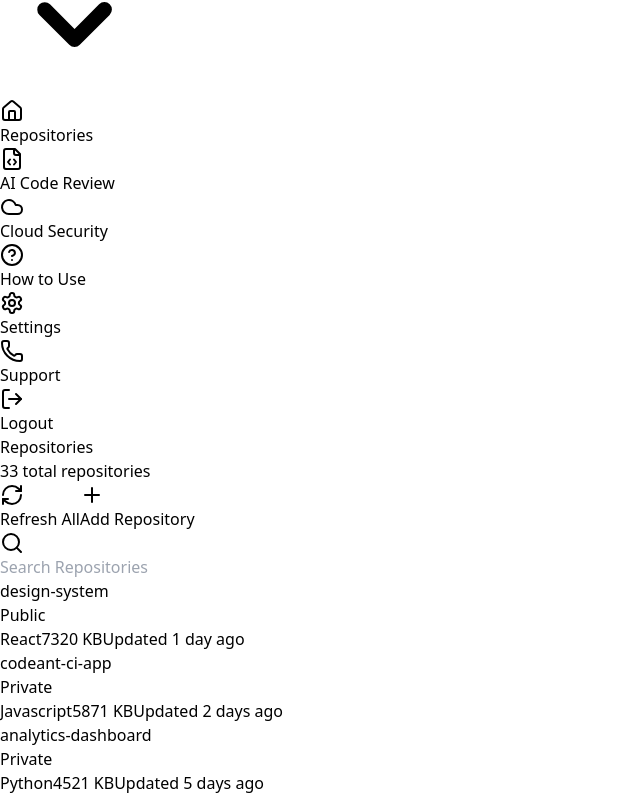
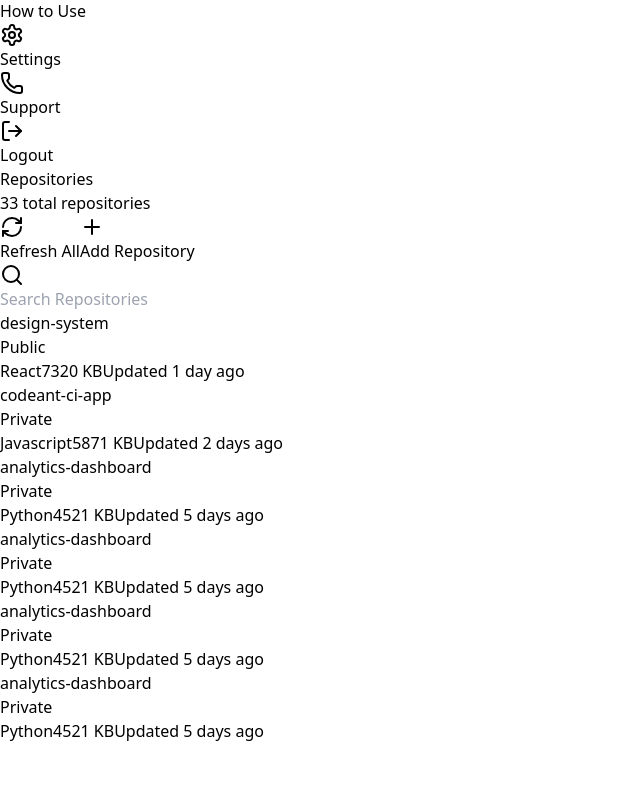
Before and after one commit to Nitish0777/codeantai, a React (Vite) app: page / in a window 1280 px wide. Shown: the part 634-1429 px from the top of the page, without its empty margins (0-640 px from the left). After the commit the page ends 1377 px from the top, so only its background shows below. Built offline with nearby package versions, Linux system fonts and the light colour scheme.

Commit message:
refactor Aside component: improve formatting, enhance sidebar functionality, and update repository list display

```diff
--- a/src/components/Aside.jsx
+++ b/src/components/Aside.jsx
@@ -1,4 +1,4 @@
-import React, { useState } from 'react';
+import React, { useState } from "react";
 import {
   Menu,
   Search,
@@ -10,16 +10,55 @@ import {
   HelpCircle,
   Settings,
   Phone,
-  LogOut
-} from 'lucide-react';
+  LogOut,
+} from "lucide-react";
 
 const Layout = () => {
   const [isSidebarOpen, setSidebarOpen] = useState(false);
 
   const repositories = [
-    { name: 'design-system', language: 'React', size: '7320 KB', updated: '1 day ago', isPublic: true },
-    { name: 'codeant-ci-app', language: 'Javascript', size: '5871 KB', updated: '2 days ago', isPrivate: true },
-    { name: 'analytics-dashboard', language: 'Python', size: '4521 KB', updated: '5 days ago', isPrivate: true },
+    {
+      name: "design-system",
+      language: "React",
+      size: "7320 KB",
+      updated: "1 day ago",
+      isPublic: true,
+    },
+    {
+      name: "codeant-ci-app",
+      language: "Javascript",
+      size: "5871 KB",
+      updated: "2 days ago",
+      isPrivate: true,
+    },
+    {
+      name: "analytics-dashboard",
+      language: "Python",
+      size: "4521 KB",
+      updated: "5 days ago",
+      isPrivate: true,
+    },
+    {
+      name: "analytics-dashboard",
+      language: "Python",
+      size: "4521 KB",
+      updated: "5 days ago",
+      isPrivate: true,
+    },
+    {
+      name: "analytics-dashboard",
+      language: "Python",
+      size: "4521 KB",
+      updated: "5 days ago",
+      isPrivate: true,
+    },
+    {
+      name: "analytics-dashboard",
+      language: "Python",
+      size: "4521 KB",
+      updated: "5 days ago",
+      isPrivate: true,
+    },
   ];
 
   return (
@@ -30,16 +69,20 @@ const Layout = () => {
           <Menu className="w-6 h-6" />
         </button>
         <div className="flex items-center">
-          <img src="src\assets\logo.png" alt="CodeAnt AI Logo" className="h-8 w-8 mr-2" />
+          <img
+            src="src\assets\logo.png"
+            alt="CodeAnt AI Logo"
+            className="h-8 w-8 mr-2"
+          />
           <span className="text-xl font-semibold">CodeAnt AI</span>
         </div>
         <div className="w-6" />
       </header>
 
-      {/* Sidebar - Modified for 40% height and animation */}
+      {/* Sidebar  */}
       <aside
         className={`fixed lg:inset-y-0 lg:left-0 z-30 w-full lg:w-64 bg-white border-b lg:border-r lg:border-b-0 transition-all duration-300 ease-in-out
-          ${isSidebarOpen ? 'top-0' : '-top-[40vh]'}
+          ${isSidebarOpen ? "top-0" : "-top-[40vh]"}
           lg:transform-none lg:top-0
           h-[40vh] lg:h-screen
           shadow-lg lg:shadow-none
@@ -52,14 +95,28 @@ const Layout = () => {
             className="lg:hidden absolute top-4 right-4 p-2 text-gray-500 hover:text-gray-700"
             onClick={() => setSidebarOpen(false)}
           >
-            <svg className="w-6 h-6" fill="none" viewBox="0 0 24 24" stroke="currentColor">
-              <path strokeLinecap="round" strokeLinejoin="round" strokeWidth={2} d="M6 18L18 6M6 6l12 12" />
+            <svg
+              className="w-6 h-6"
+              fill="none"
+              viewBox="0 0 24 24"
+              stroke="currentColor"
+            >
+              <path
+                strokeLinecap="round"
+                strokeLinejoin="round"
+                strokeWidth={2}
+                d="M6 18L18 6M6 6l12 12"
+              />
             </svg>
           </button>
 
           {/* Logo - Hidden on mobile */}
           <div className="hidden lg:flex items-center mb-8">
-            <img src="/api/placeholder/32/32" alt="CodeAnt AI Logo" className="h-8 w-8 mr-3" />
+            <img
+              src="src\assets\logo.png"
+              alt="CodeAnt AI Logo"
+              className="h-8 w-8 mr-3"
+            />
             <span className="text-xl font-semibold">CodeAnt AI</span>
           </div>
 
@@ -75,23 +132,38 @@ const Layout = () => {
 
           {/* Navigation - Condensed for mobile */}
           <nav className="flex-1 space-y-1 overflow-y-auto">
-            <a href="#" className="flex items-center px-3 py-2 text-blue-600 bg-blue-50 rounded-lg">
+            <a
+              href="#"
+              className="flex items-center px-3 py-2 text-blue-600 bg-blue-50 rounded-lg"
+            >
               <Home className="w-5 h-5 mr-3" />
               <span>Repositories</span>
             </a>
-            <a href="#" className="flex items-center px-3 py-2 text-gray-700 hover:bg-gray-100 rounded-lg">
+            <a
+              href="#"
+              className="flex items-center px-3 py-2 text-gray-700 hover:bg-gray-100 rounded-lg"
+            >
               <FileCode className="w-5 h-5 mr-3" />
               <span>AI Code Review</span>
             </a>
-            <a href="#" className="flex items-center px-3 py-2 text-gray-700 hover:bg-gray-100 rounded-lg">
+            <a
+              href="#"
+              className="flex items-center px-3 py-2 text-gray-700 hover:bg-gray-100 rounded-lg"
+            >
               <Cloud className="w-5 h-5 mr-3" />
               <span>Cloud Security</span>
             </a>
-            <a href="#" className="flex items-center px-3 py-2 text-gray-700 hover:bg-gray-100 rounded-lg">
+            <a
+              href="#"
+              className="flex items-center px-3 py-2 text-gray-700 hover:bg-gray-100 rounded-lg"
+            >
               <HelpCircle className="w-5 h-5 mr-3" />
               <span>How to Use</span>
             </a>
-            <a href="#" className="flex items-center px-3 py-2 text-gray-700 hover:bg-gray-100 rounded-lg">
+            <a
+              href="#"
+              className="flex items-center px-3 py-2 text-gray-700 hover:bg-gray-100 rounded-lg"
+            >
               <Settings className="w-5 h-5 mr-3" />
               <span>Settings</span>
             </a>
@@ -99,11 +171,17 @@ const Layout = () => {
 
           {/* Bottom Menu - Only visible on desktop */}
           <div className="hidden lg:block pt-6 space-y-1 border-t">
-            <a href="#" className="flex items-center px-3 py-2 text-gray-700 hover:bg-gray-100 rounded-lg">
+            <a
+              href="#"
+              className="flex items-center px-3 py-2 text-gray-700 hover:bg-gray-100 rounded-lg"
+            >
               <Phone className="w-5 h-5 mr-3" />
               <span>Support</span>
             </a>
-            <a href="#" className="flex items-center px-3 py-2 text-gray-700 hover:bg-gray-100 rounded-lg">
+            <a
+              href="#"
+              className="flex items-center px-3 py-2 text-gray-700 hover:bg-gray-100 rounded-lg"
+            >
               <LogOut className="w-5 h-5 mr-3" />
               <span>Logout</span>
             </a>
@@ -113,7 +191,9 @@ const Layout = () => {
 
       {/* Main Content */}
       <main className="lg:ml-64 min-h-screen pt-16 lg:pt-0">
-        <div className="p-6">
+        <div className="p-6 lg border">
+          {/* Repository List */}
+          <div className="border border-grey rounded-lg ">
             {/* Repository Header */}
             <div className="flex flex-col sm:flex-row sm:items-center sm:justify-between mb-6">
               <div>
@@ -131,33 +211,38 @@ const Layout = () => {
                 </button>
               </div>
             </div>
-
             {/* Search Bar */}
-          <div className="relative mb-6">
+            <div className="relative mb-6 ">
               <Search className="absolute left-3 top-1/2 transform -translate-y-1/2 text-gray-400 w-5 h-5" />
               <input
                 type="text"
                 placeholder="Search Repositories"
-              className="w-full pl-10 pr-4 py-2 border rounded-lg focus:outline-none focus:ring-2 focus:ring-blue-500"
+                className="pl-10 pr-4 py-2 border rounded-lg focus:outline-none focus:ring-2 focus:ring-blue-500"
               />
             </div>
-
-          {/* Repository List */}
-          <div className="space-y-4">
             {repositories.map((repo) => (
-              <div key={repo.name} className="p-4 bg-white rounded-lg border hover:shadow-sm">
+              <div
+                key={repo.name}
+                className="p-4 bg-white lg border hover:shadow-sm"
+              >
                 <div className="flex items-start justify-between">
                   <div>
                     <div className="flex items-center gap-2">
                       <h3 className="text-lg font-medium">{repo.name}</h3>
-                      <span className={`px-2 py-1 text-xs rounded-full ${repo.isPublic ? 'bg-blue-100 text-blue-800' : 'bg-gray-100 text-gray-800'}`}>
-                        {repo.isPublic ? 'Public' : 'Private'}
+                      <span
+                        className={`px-2 py-1 text-xs rounded-full ${
+                          repo.isPublic
+                            ? "bg-blue-100 text-blue-800"
+                            : "bg-gray-100 text-gray-800"
+                        }`}
+                      >
+                        {repo.isPublic ? "Public" : "Private"}
                       </span>
                     </div>
                     <div className="mt-2 flex items-center gap-4 text-sm text-gray-600">
                       <span className="flex items-center gap-1">
+                        {repo.language}
                         <span className="w-2 h-2 rounded-full bg-blue-600"></span>
-                        {repo.language}
                       </span>
                       <span>{repo.size}</span>
                       <span>Updated {repo.updated}</span>
```
Lines whose indentation alone changed are shown as unchanged.
